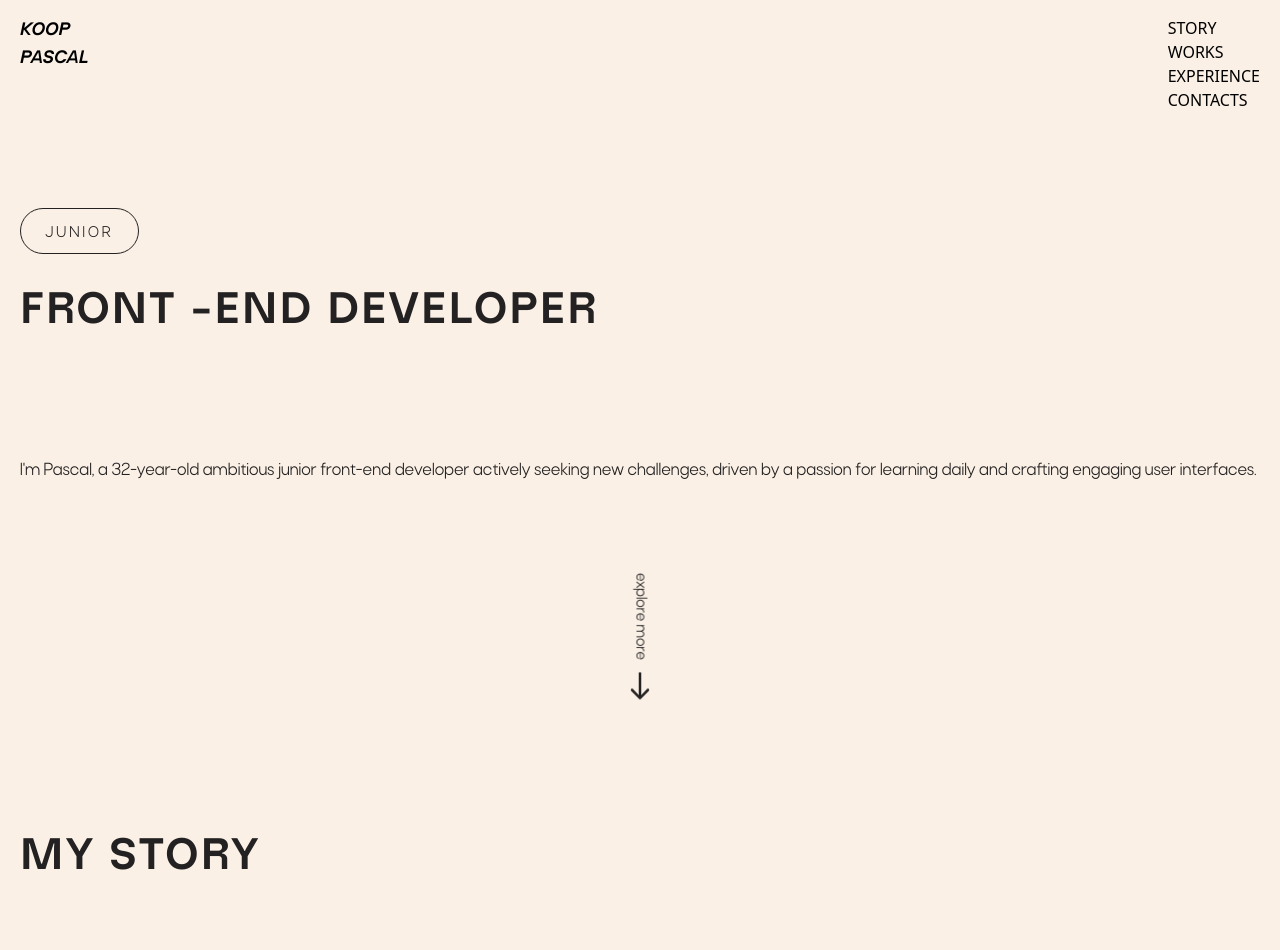
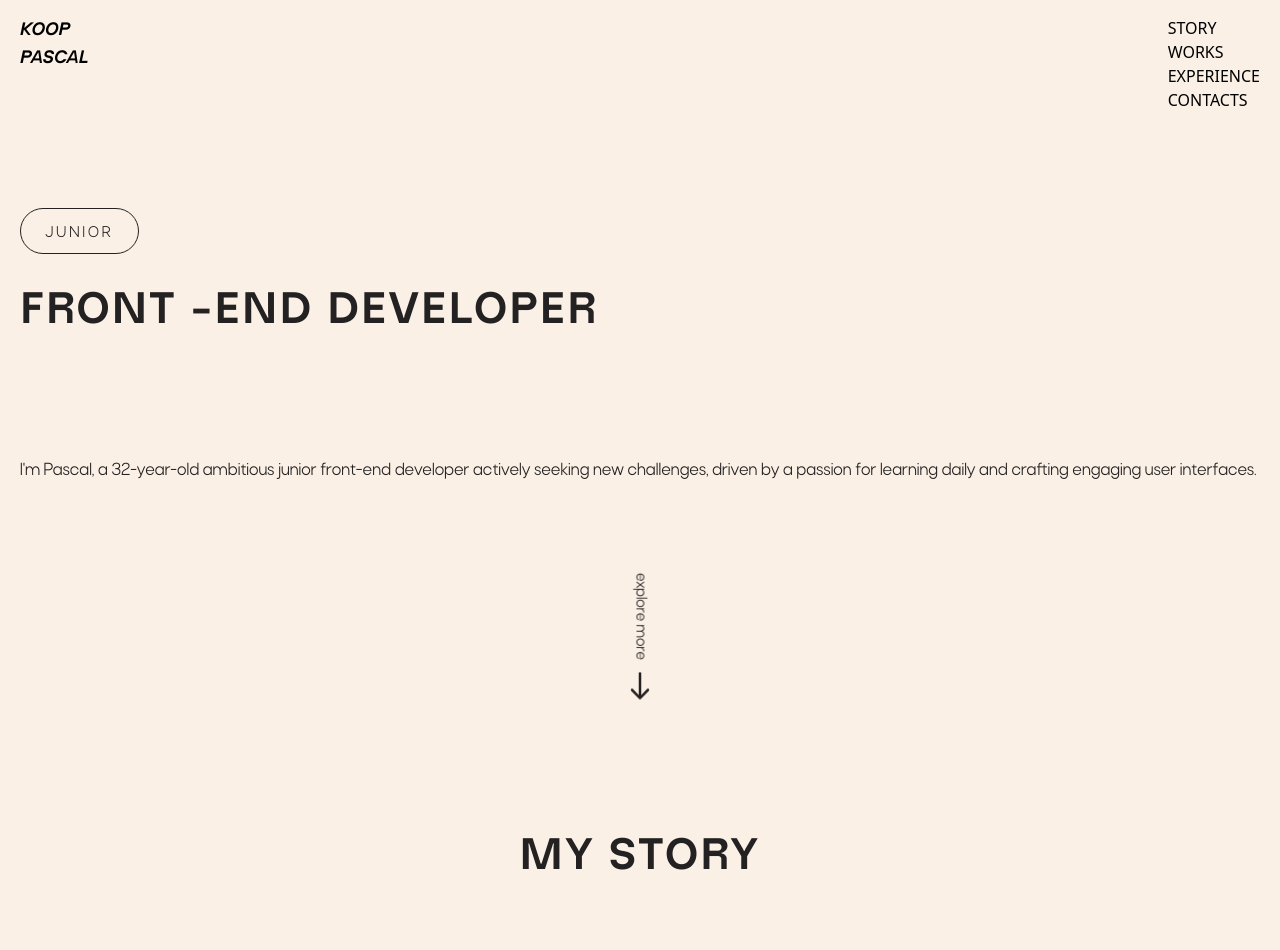
Before and after one commit to pascal-koop/koop_website, a Nuxt app: page / in a window 1280 px wide. Shown: the top 950 px of the page. Built offline with nearby package versions, Linux system fonts and the light colour scheme.

Commit message:
Update styles for section title and skill images

```diff
--- a/assets/css/tailwind.css
+++ b/assets/css/tailwind.css
@@ -65,6 +65,6 @@
 		@apply font-neueRegrade  text-[2.75rem] font-bold tracking-wider text-textDark;
 	}
 	.section-title {
-		@apply mt-24;
+		@apply mt-24 text-center;
 	}
 }
--- a/components/TheExperienceSection.vue
+++ b/components/TheExperienceSection.vue
@@ -8,7 +8,7 @@
 	<section
 		class="experience mx-5"
 		id="experience-section">
-		<h2 class="title section-title">MY SKILLS</h2>
+		<h2 class="title section-title mt-24">MY SKILLS</h2>
 		<div class="grid justify-center grid-cols-2 gap-9 mt-14 mx-auto grid-flow-dense">
 			<div
 				v-for="skill in skills"
@@ -18,8 +18,8 @@
 				<NuxtImg
 					:src="skill.image"
 					:alt="skill.alt"
-					class="skill-img mr-4" />
-				<h3 class="section-title font-rota text-lg uppercase">{{ skill.name }}</h3>
+					class="skill-img mr-4 h-[3rem]" />
+				<h3 class="font-rota text-[1rem] uppercase">{{ skill.name }}</h3>
 			</div>
 		</div>
 	</section>
```
